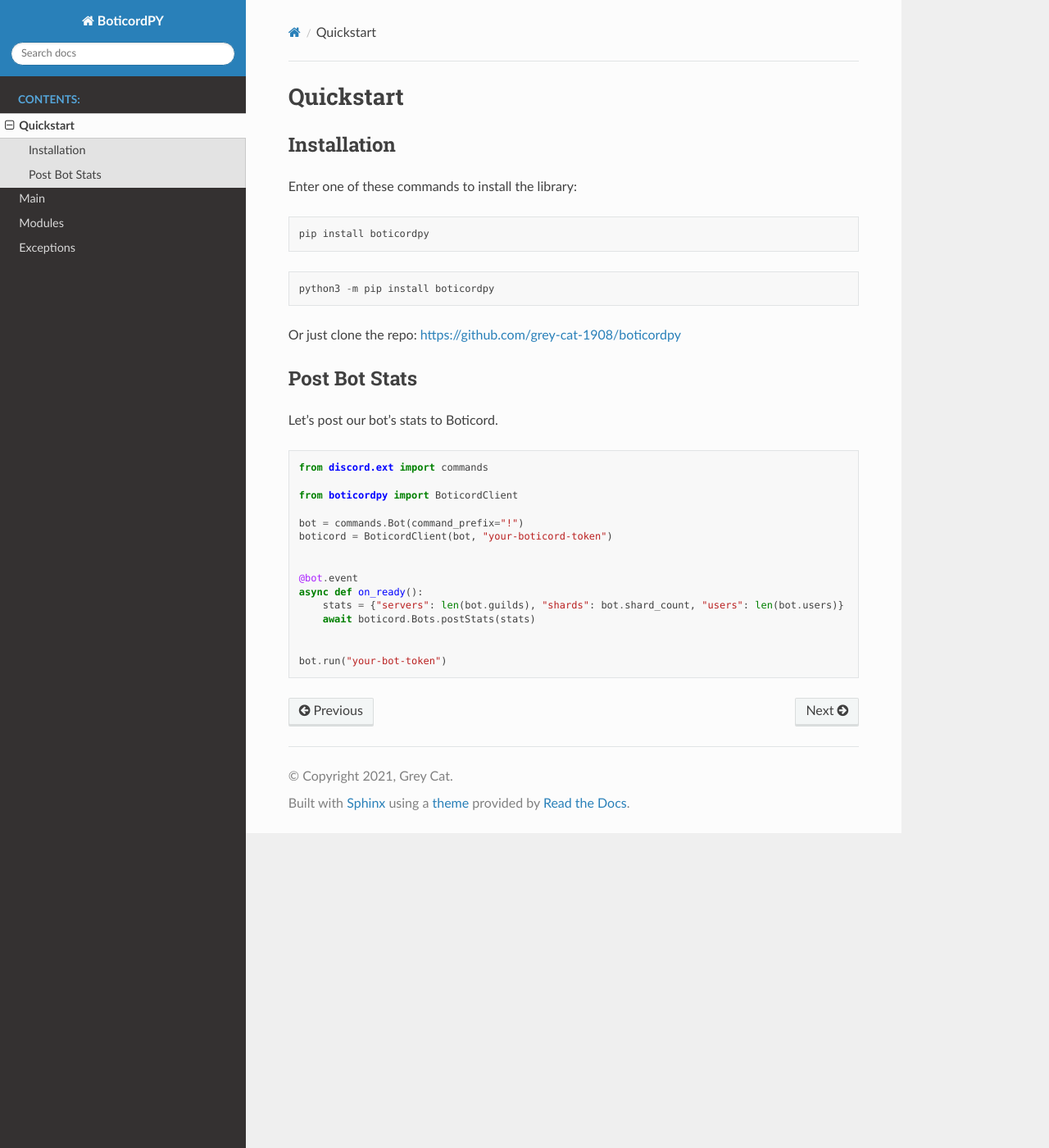
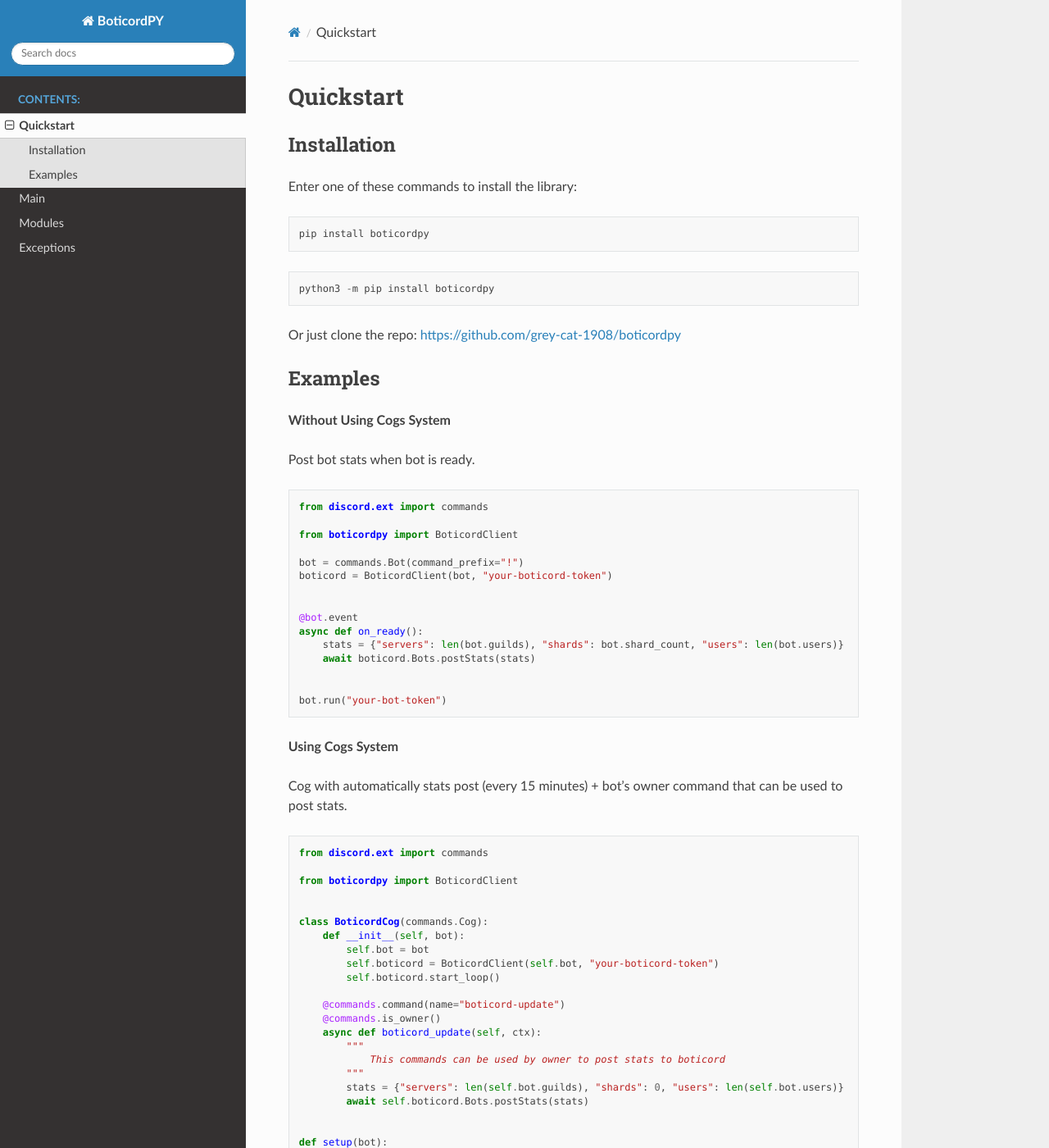
Before and after one commit to boticord/boticordpy, a Sphinx documentation site: the page built from docs/quickstart.rst, in a window 1280 px wide and 1400 px high. Shown: the whole window at 82% size. Built offline with Sphinx 7.4.7 and the Read the Docs theme 2.0.0, drawn with Linux system fonts in a browser that asks for light colours; some of the changed text lies outside the part shown.

Commit message:
some new examples

```diff
--- a/docs/conf.py
+++ b/docs/conf.py
@@ -22,7 +22,7 @@
 author = 'Grey Cat'
 
 # The full version, including alpha/beta/rc tags
-release = '1.3.6'
+release = '1.3.7'
 
 
 # -- General configuration ---------------------------------------------------
--- a/docs/quickstart.rst
+++ b/docs/quickstart.rst
@@ -24,10 +24,12 @@
 
 
 
-Post Bot Stats
+Examples
 -------------------------
 
-Let's post our bot's stats to Boticord.
+**Without Using Cogs System**
+
+Post bot stats when bot is ready.
 
 ::
 
@@ -48,3 +50,35 @@
     bot.run("your-bot-token")
 
 ..
+
+**Using Cogs System**
+
+Cog with automatically stats post (every 15 minutes) + bot's owner command that can be used to post stats.
+
+::
+
+    from discord.ext import commands
+
+    from boticordpy import BoticordClient
+
+
+    class BoticordCog(commands.Cog):
+        def __init__(self, bot):
+            self.bot = bot
+            self.boticord = BoticordClient(self.bot, "your-boticord-token")
+            self.boticord.start_loop()
+
+        @commands.command(name="boticord-update")
+        @commands.is_owner()
+        async def boticord_update(self, ctx):
+            """
+                This commands can be used by owner to post stats to boticord
+            """
+            stats = {"servers": len(self.bot.guilds), "shards": 0, "users": len(self.bot.users)}
+            await self.boticord.Bots.postStats(stats)
+
+
+    def setup(bot):
+        bot.add_cog(BoticordCog(bot))
+
+..
--- a/setup.py
+++ b/setup.py
@@ -12,7 +12,7 @@
 setup(
     name="boticordpy",
     packages = ['boticordpy', 'boticordpy.modules'],
-    version="1.3.6",
+    version="1.3.7",
     description="Simple Python Module for boticord api",
     long_description=README,
     long_description_content_type="text/markdown",
```
Also changed, not shown: README.md (+33 -1 lines), 2 other files.
